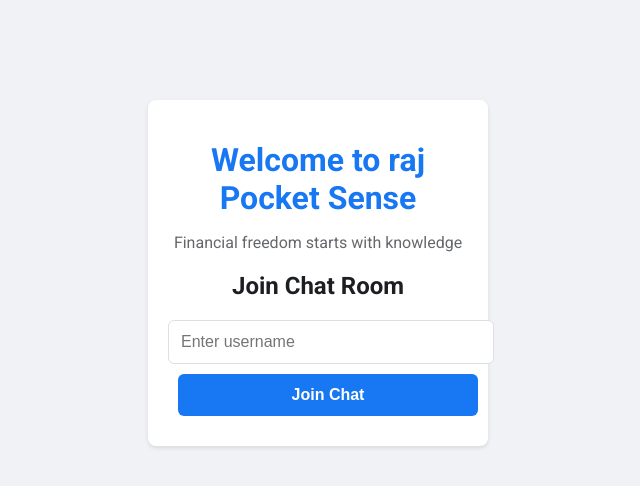
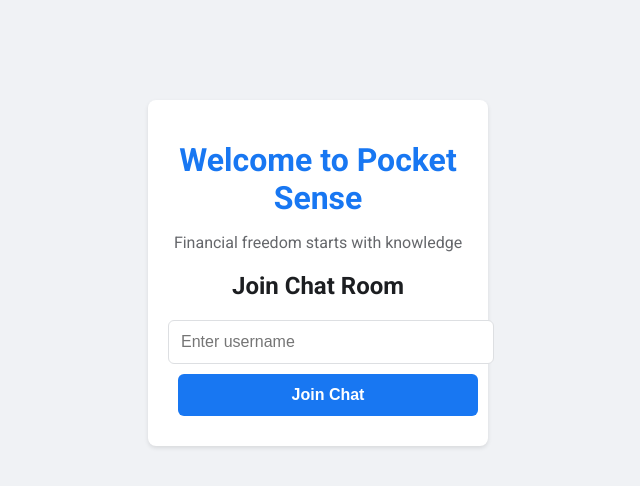
Before and after one commit to Rajkishore08/Chat_ROOM, a website: page public/index.html in a window 1280 px wide. Shown: the whole page, without its empty margins (322-962 px from the left). Drawn offline with nearby package versions, Linux system fonts and the light colour scheme; no server answers.

Commit message:
Update index.html

```diff
--- a/public/index.html
+++ b/public/index.html
@@ -9,7 +9,7 @@
 </head>
 <body>
     <div id="login">
-        <h1>Welcome to raj Pocket Sense</h1>
+        <h1>Welcome to  Pocket Sense</h1>
         <p>Financial freedom starts with knowledge</p>
         <h2>Join Chat Room</h2>
         <input type="text" id="username" placeholder="Enter username">
```
